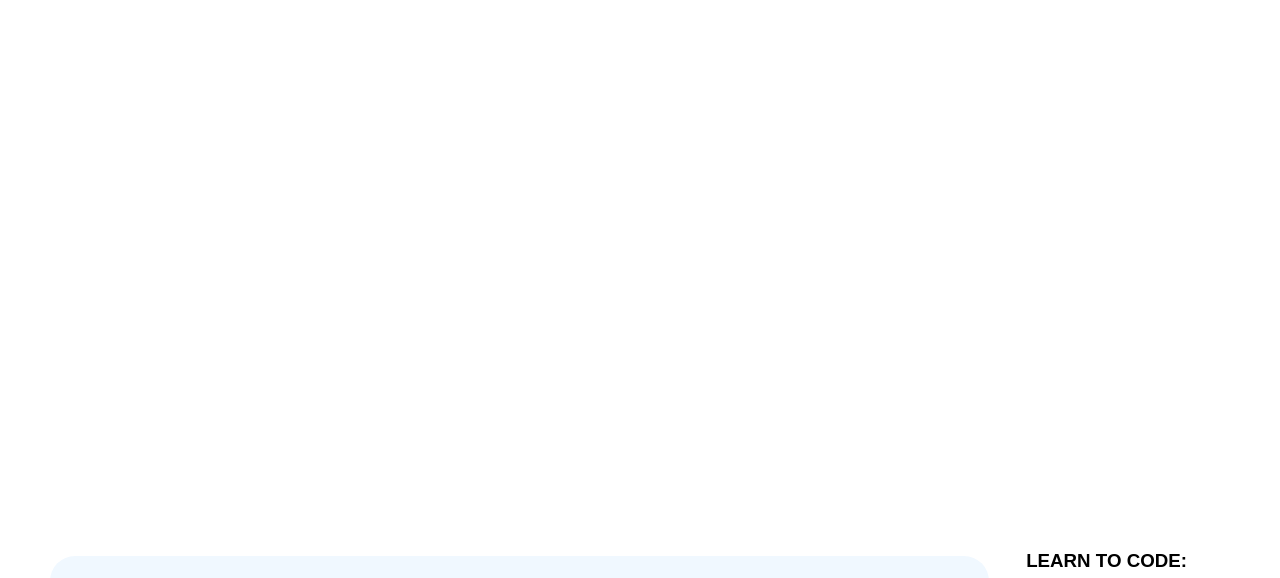
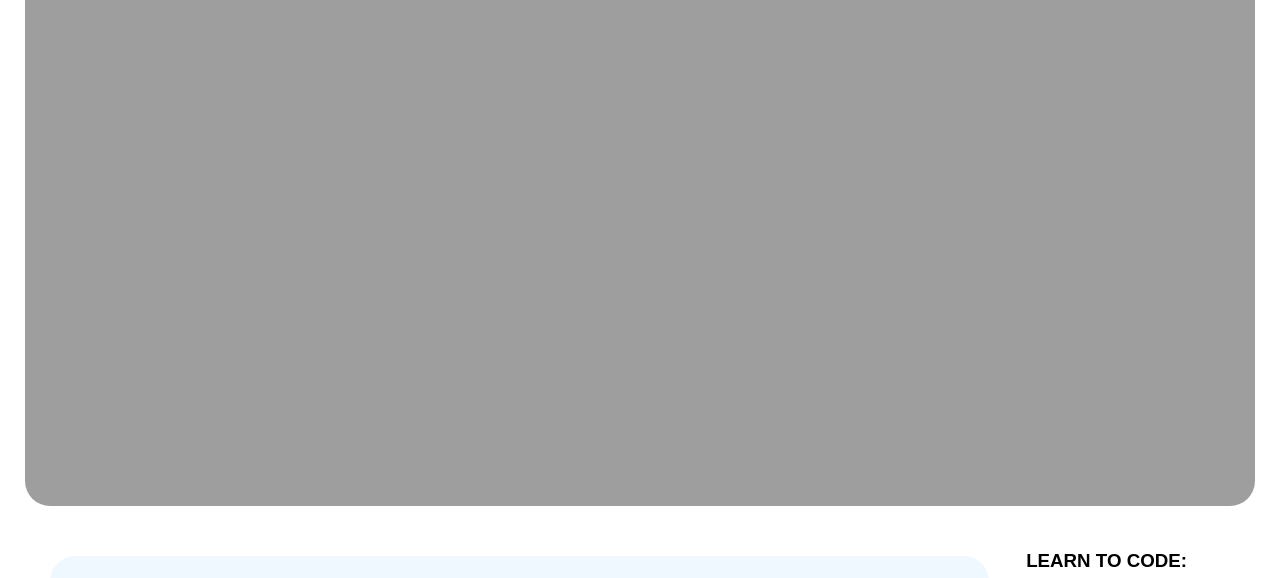
Before and after one commit to Gurtaj06/groupProject, a plain HTML site: page gallery.html in a window 1280 px wide. Shown: the part 109-687 px from the top of the page. Drawn offline with Linux system fonts and the light colour scheme; the site is published under a folder, as on GitHub Pages, so addresses that start at the root find nothing.

Commit message:
Fixed Background-Image

```diff
--- a/style.css
+++ b/style.css
@@ -10,7 +10,7 @@ body{
 
 nav{
     border-radius: 25px;
-    background-image: url(/images/mount-fuji.jpg);
+    background-image: url(images/mount-fuji.jpg);
     padding: 0.75rem;
     font-family: Poppins, Arial, Helvetica, sans-serif;
     font-weight: bold;
```
